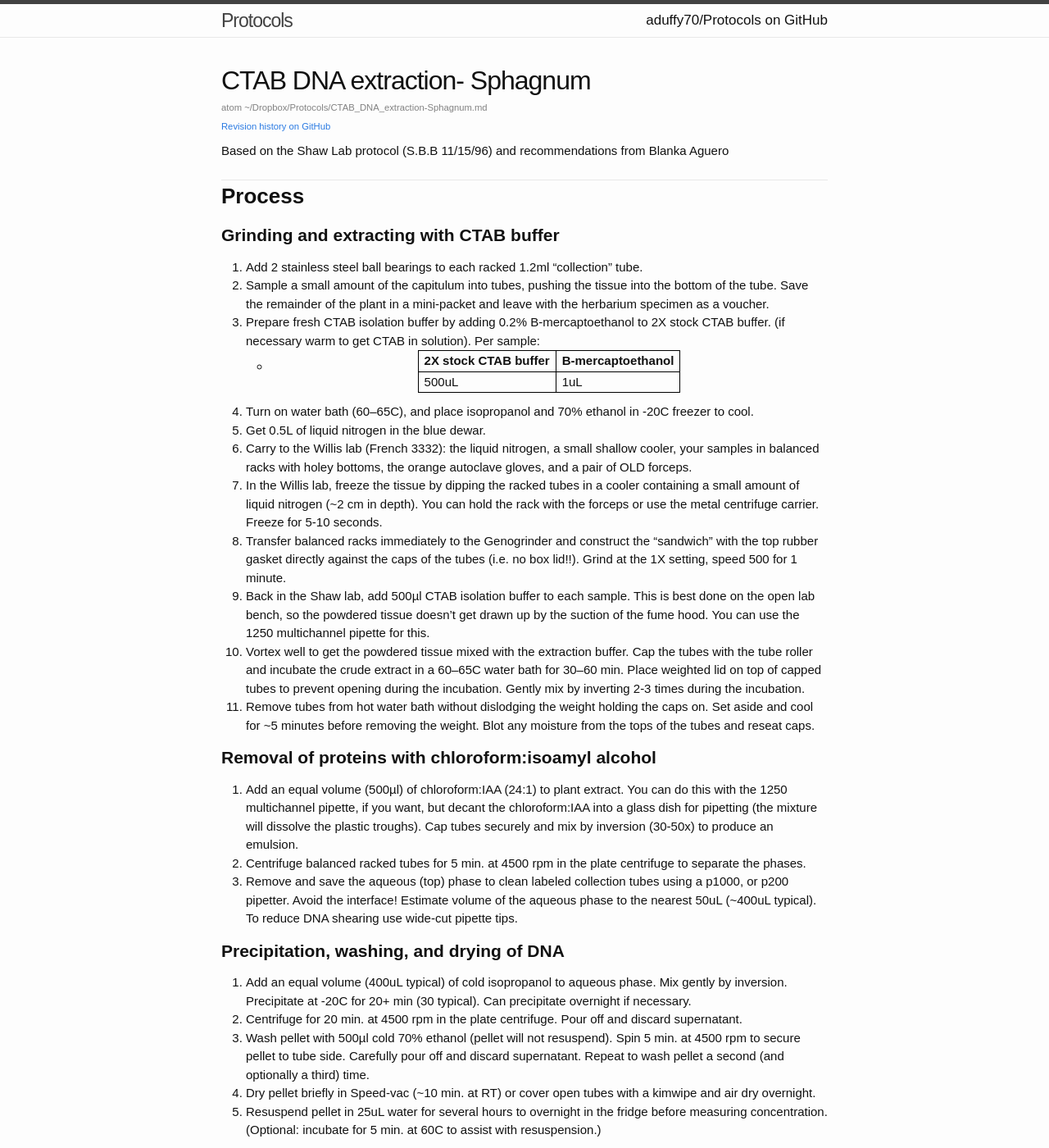
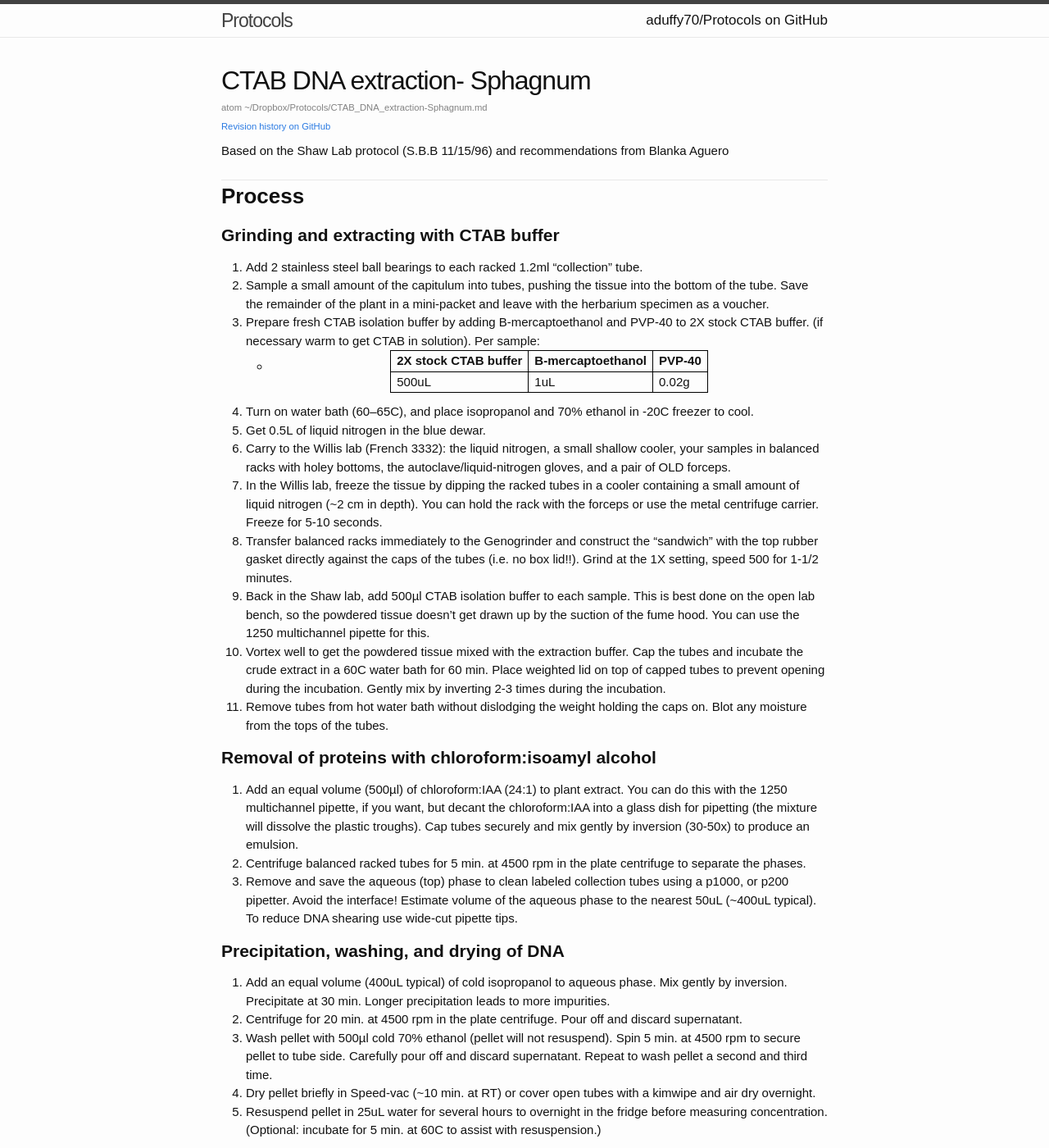
Before and after one commit to aduffy70/Protocols, a Jekyll site: the page built from CTAB_DNA_extraction-Sphagnum.md, in a window 1280 px wide and 1400 px high. Shown: the whole window at 82% size. Built offline with Jekyll 4.4.1, drawn with Linux system fonts in a browser that asks for light colours; some web fonts are replaced.

Commit message:
Trying to improve DNA cleanliness for better RADseq results: Add PVP and increase B-mercapto in CTAB buffer, Don't precipitate w/isoproponal more than 30 minutes, Ethanol wash 3X's instead of 2. Other minor cleanup to better reflect the actual process.

```diff
--- a/CTAB_DNA_extraction-Sphagnum.md
+++ b/CTAB_DNA_extraction-Sphagnum.md
@@ -11,34 +11,33 @@ Based on the Shaw Lab protocol (S.B.B 11/15/96) and recommendations from Blanka
 
 1. Add 2 stainless steel ball bearings to each racked 1.2ml “collection” tube.
 1. Sample a small amount of the capitulum into tubes, pushing the tissue into the bottom of the tube. Save the remainder of the plant in a mini-packet and leave with the herbarium specimen as a voucher.
-1. Prepare fresh CTAB isolation buffer by adding 0.2% B-mercaptoethanol to 2X stock CTAB buffer. (if necessary warm to get CTAB in solution). Per sample:
-  * | 2X stock CTAB buffer | B-mercaptoethanol |
-    | -------------------- | ----------------- |
-    | 500uL | 1uL |
+1. Prepare fresh CTAB isolation buffer by adding B-mercaptoethanol and PVP-40 to 2X stock CTAB buffer. (if necessary warm to get CTAB in solution). Per sample:
+  * | 2X stock CTAB buffer | B-mercaptoethanol | PVP-40 |
+    | -------------------- | ----------------- | ------ |
+    | 500uL | 1uL | 0.02g |
 
 1. Turn on water bath (60--65C), and place isopropanol and 70% ethanol in -20C freezer to cool.
 1. Get 0.5L of liquid nitrogen in the blue dewar.
-1. Carry to the Willis lab (French 3332): the liquid nitrogen, a small shallow cooler, your samples in balanced racks with holey bottoms, the orange autoclave gloves, and a pair of OLD forceps.
+1. Carry to the Willis lab (French 3332): the liquid nitrogen, a small shallow cooler, your samples in balanced racks with holey bottoms, the autoclave/liquid-nitrogen gloves, and a pair of OLD forceps.
 1. In the Willis lab, freeze the tissue by dipping the racked tubes in a cooler containing a small amount of liquid nitrogen (~2 cm in depth). You can hold the rack with the forceps or use the metal centrifuge carrier. Freeze for 5-10 seconds.
-1. Transfer balanced racks immediately to the Genogrinder and construct the “sandwich” with the top rubber gasket directly against the caps of the tubes (i.e. no box lid!!). Grind at the 1X setting, speed 500 for 1 minute.
+1. Transfer balanced racks immediately to the Genogrinder and construct the “sandwich” with the top rubber gasket directly against the caps of the tubes (i.e. no box lid!!). Grind at the 1X setting, speed 500 for 1-1/2 minutes.
 1. Back in the Shaw lab, add 500µl CTAB isolation buffer to each sample.  This is best done on the open lab bench, so the powdered tissue doesn't get drawn up by the suction of the fume hood.  You can use the 1250 multichannel pipette for this.
-1. Vortex well to get the powdered tissue mixed with the extraction buffer. Cap the tubes with the tube roller and incubate the crude extract in a 60--65C water bath for 30--60 min.  Place weighted lid on top of capped tubes to prevent opening during the incubation. Gently mix by inverting 2-3 times during the incubation.
-1. Remove tubes from hot water bath without dislodging the weight holding the caps on. Set aside and cool for ~5 minutes before removing the weight. Blot any moisture from the tops of the tubes and reseat caps.
+1. Vortex well to get the powdered tissue mixed with the extraction buffer. Cap the tubes and incubate the crude extract in a 60C water bath for 60 min.  Place weighted lid on top of capped tubes to prevent opening during the incubation. Gently mix by inverting 2-3 times during the incubation.
+1. Remove tubes from hot water bath without dislodging the weight holding the caps on. Blot any moisture from the tops of the tubes.
 
 ## Removal of proteins with chloroform:isoamyl alcohol
 
-1. Add an equal volume (500µl) of chloroform:IAA (24:1) to plant extract.  You can do this with the 1250 multichannel pipette, if you want, but decant the chloroform:IAA into a glass dish for pipetting (the mixture will dissolve the plastic troughs). Cap tubes securely and mix by inversion (30-50x) to produce an emulsion.
+1. Add an equal volume (500µl) of chloroform:IAA (24:1) to plant extract.  You can do this with the 1250 multichannel pipette, if you want, but decant the chloroform:IAA into a glass dish for pipetting (the mixture will dissolve the plastic troughs). Cap tubes securely and mix gently by inversion (30-50x) to produce an emulsion.
 1. Centrifuge balanced racked tubes for 5 min. at 4500 rpm in the plate centrifuge to separate the phases.
 1. Remove and save the aqueous (top) phase to clean labeled collection tubes using a p1000, or p200 pipetter.  Avoid the interface! Estimate volume of the aqueous phase to the nearest 50uL (~400uL typical). To reduce DNA shearing use wide-cut pipette tips.
 
 ## Precipitation, washing, and drying of DNA
 
-1. Add an equal volume (400uL typical) of cold isopropanol to aqueous phase.  Mix gently by inversion.  Precipitate at -20C for 20+ min (30 typical).  Can precipitate overnight if necessary.
+1. Add an equal volume (400uL typical) of cold isopropanol to aqueous phase.  Mix gently by inversion.  Precipitate at 30 min.  Longer precipitation leads to more impurities.
 1. Centrifuge for 20 min. at 4500 rpm in the plate centrifuge.  Pour off and discard supernatant.
-1. Wash pellet with 500µl cold 70% ethanol (pellet will not resuspend).  Spin 5 min. at 4500 rpm to secure pellet to tube side.  Carefully pour off and discard supernatant. Repeat to wash pellet a second (and optionally a third) time.
+1. Wash pellet with 500µl cold 70% ethanol (pellet will not resuspend).  Spin 5 min. at 4500 rpm to secure pellet to tube side.  Carefully pour off and discard supernatant. Repeat to wash pellet a second and third time.
 1. Dry pellet briefly in Speed-vac (~10 min. at RT) or cover open tubes with a kimwipe and air dry overnight.
 1. Resuspend pellet in 25uL water for several hours to overnight in the fridge before measuring concentration. (Optional: incubate for 5 min. at 60C to assist with resuspension.)
-
 
 # Recipes
 
```
